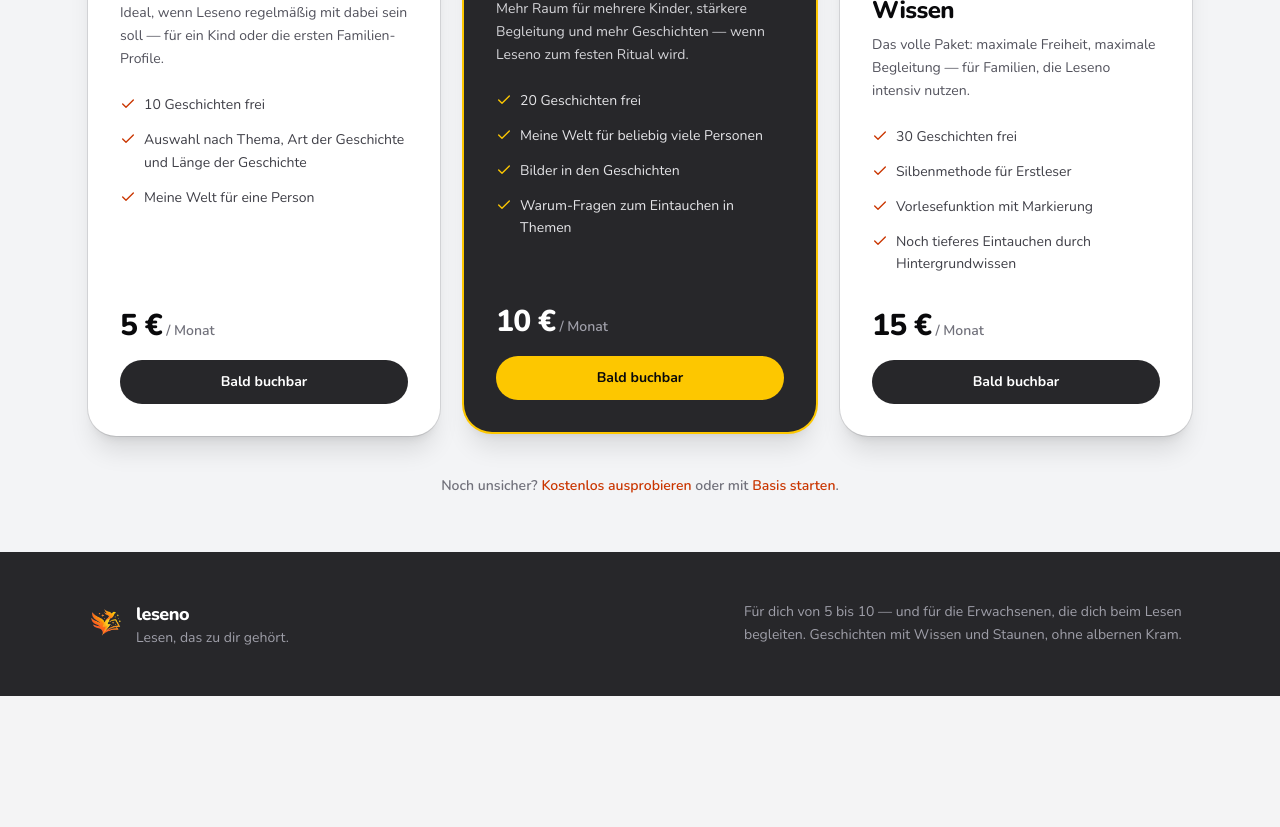
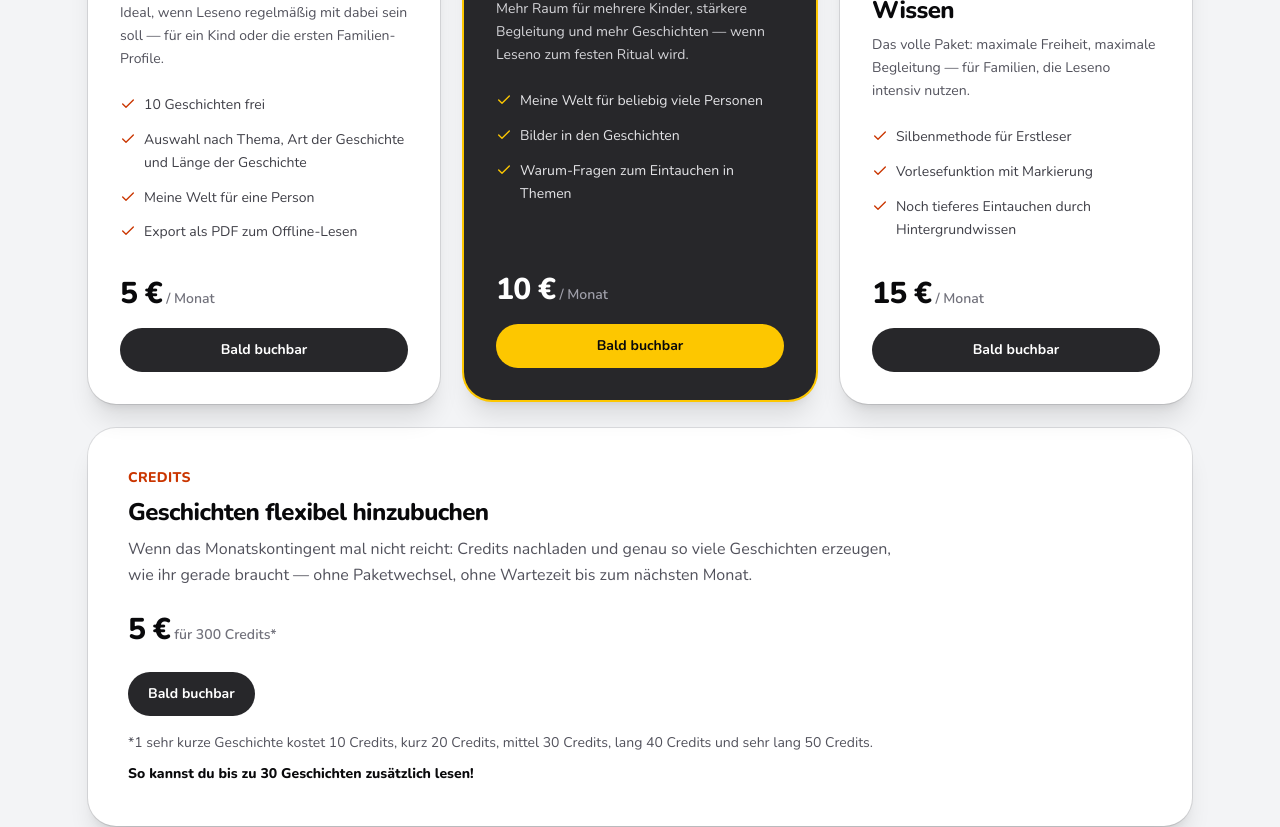
Before and after one commit to gillmor09/leseno, a Next.js app: page /preise in a window 1280 px wide. Shown: the part 480-1307 px from the top of the page. Before the commit the page ends 1176 px from the top, so only its background shows below. Built offline with nearby package versions, Linux system fonts and the light colour scheme; no server answers.

Commit message:
Update Leseno for Coolify deploy.

```diff
--- a/src/app/preise/page.tsx
+++ b/src/app/preise/page.tsx
@@ -23,6 +23,7 @@
       "10 Geschichten frei",
       "Auswahl nach Thema, Art der Geschichte und Länge der Geschichte",
       "Meine Welt für eine Person",
+      "Export als PDF zum Offline-Lesen",
     ],
   },
   {
@@ -34,7 +35,6 @@
     featured: true,
     tone: "dark" as const,
     features: [
-      "20 Geschichten frei",
       "Meine Welt für beliebig viele Personen",
       "Bilder in den Geschichten",
       "Warum-Fragen zum Eintauchen in Themen",
@@ -49,7 +49,6 @@
     featured: false,
     tone: "light" as const,
     features: [
-      "30 Geschichten frei",
       "Silbenmethode für Erstleser",
       "Vorlesefunktion mit Markierung",
       "Noch tieferes Eintauchen durch Hintergrundwissen",
@@ -161,6 +160,40 @@
             })}
           </div>
 
+          <article className="mt-6 rounded-[1.75rem] bg-white p-8 shadow-xl ring-1 ring-zinc-950/10 sm:p-10">
+            <p className="text-sm font-extrabold tracking-wide text-orange-700 uppercase">
+              Credits
+            </p>
+            <h2 className="mt-2 text-2xl font-extrabold tracking-tight text-zinc-950">
+              Geschichten flexibel hinzubuchen
+            </h2>
+            <p className="mt-2 max-w-3xl text-sm leading-relaxed text-zinc-600 sm:text-base">
+              Wenn das Monatskontingent mal nicht reicht: Credits nachladen und
+              genau so viele Geschichten erzeugen, wie ihr gerade braucht —
+              ohne Paketwechsel, ohne Wartezeit bis zum nächsten Monat.
+            </p>
+            <div className="mt-6 flex flex-wrap items-baseline gap-x-2 gap-y-1">
+              <p className="flex items-baseline gap-1">
+                <span className="text-3xl font-extrabold tracking-tight text-zinc-950">
+                  5&nbsp;€
+                </span>
+                <span className="text-sm font-semibold text-zinc-500">
+                  für 300 Credits*
+                </span>
+              </p>
+            </div>
+            <p className="mt-6 inline-flex items-center justify-center rounded-full bg-zinc-800 px-5 py-3 text-sm font-bold text-white">
+              Bald buchbar
+            </p>
+            <p className="mt-4 max-w-3xl text-sm leading-relaxed text-zinc-600">
+              *1 sehr kurze Geschichte kostet 10 Credits, kurz 20 Credits,
+              mittel 30 Credits, lang 40 Credits und sehr lang 50 Credits.
+            </p>
+            <p className="mt-2 max-w-3xl text-sm font-extrabold leading-relaxed text-zinc-950">
+              So kannst du bis zu 30 Geschichten zusätzlich lesen!
+            </p>
+          </article>
+
           <p className="mt-10 text-center text-sm font-semibold text-zinc-500">
             Noch unsicher?{" "}
             <a
```
